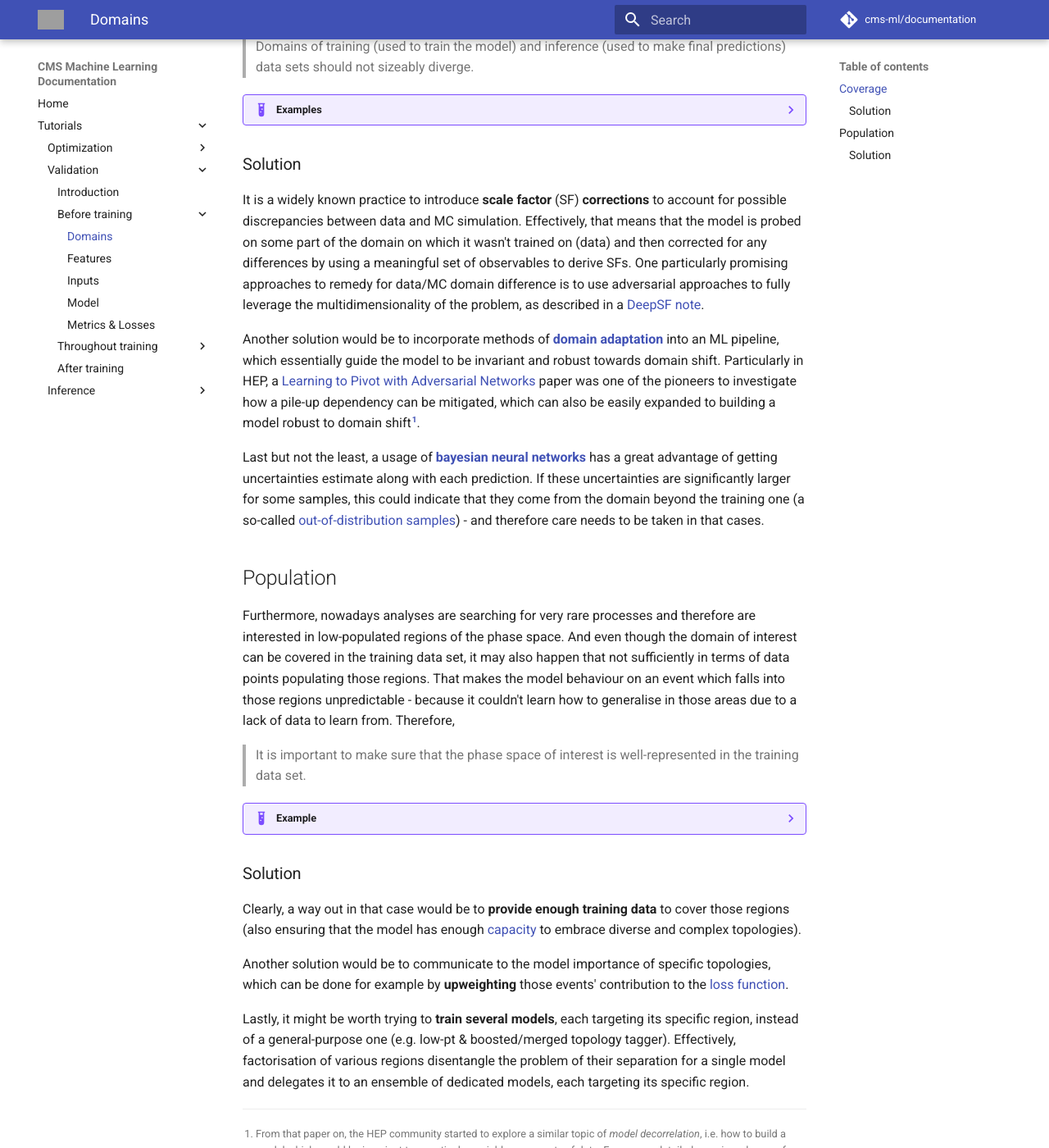
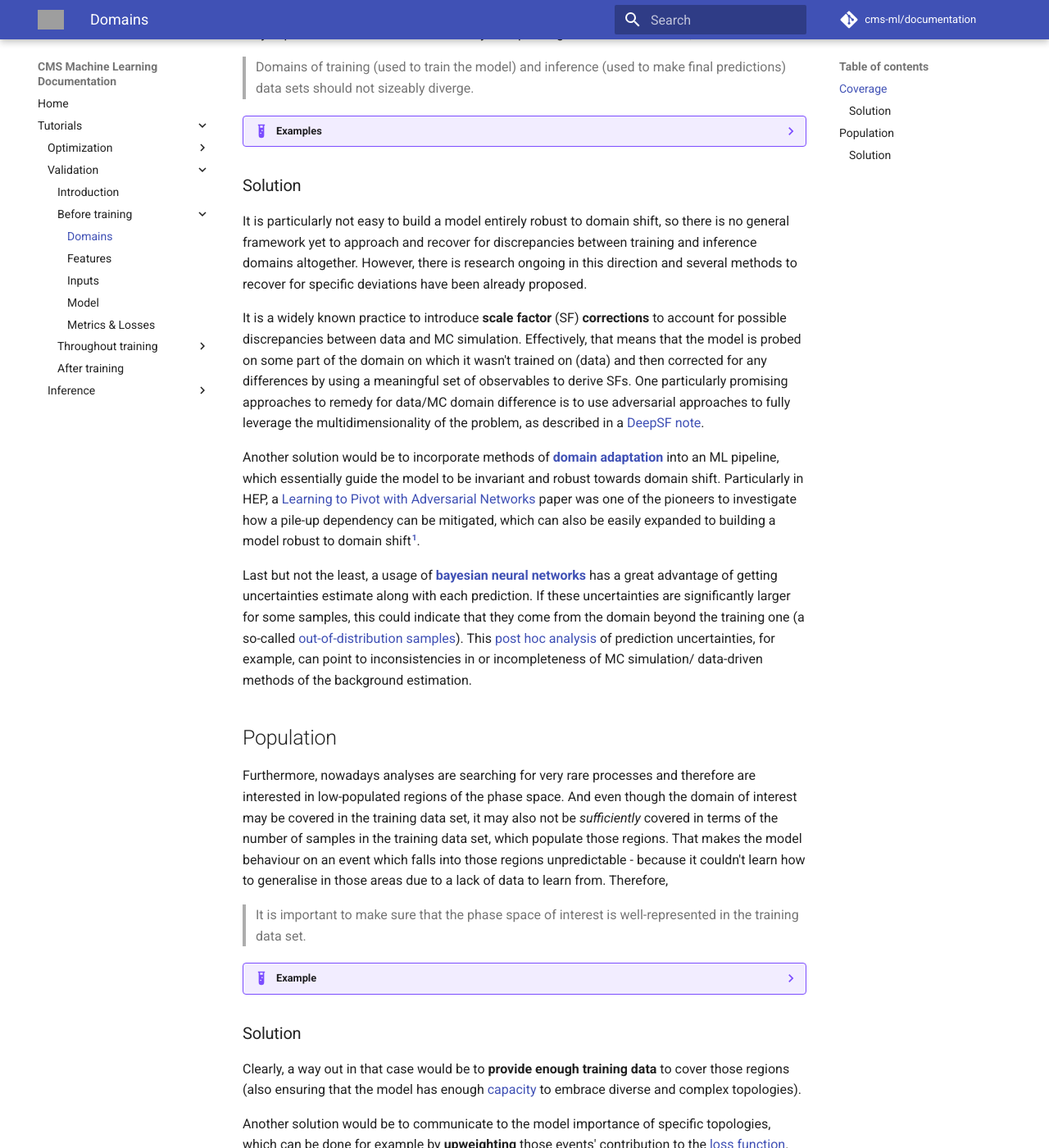
Before and after one commit to cms-ml/documentation, an MkDocs documentation site: the page built from content/validation/before/domains.md, in a window 1280 px wide and 1400 px high, scrolled down 590 px. Shown: the whole window at 82% size. Built offline with MkDocs 1.6.1 and Material for MkDocs 9.7.7, drawn with Linux system fonts in a browser that asks for light colours; comment, search, counter and statistics services are not loaded; some of the changed text lies outside the part shown; grey boxes are pictures that could not be loaded.

Commit message:
implement comments

```diff
--- a/content/validation/before/domains.md
+++ b/content/validation/before/domains.md
@@ -1,7 +1,7 @@
-Data plays a crucial role in the process of training any ML model. It is something from which the model learns to solve a given task and therefore care needs to be taken with its handling:
+Data plays a crucial role in the process of training any ML model. It is something from which the model learns to solve a given task and therefore care needs to be taken with its handling. There are two main considerations when collecting and preparing data for an ML task:
 
-1. By making sure that a data set is relevant to the problem and no deviation from expectations is introduced. This makes sure that the model doesn't incorporate undesired fluctuations or features.
-1. By performing a proper preprocessing of the data set so that the training step goes smoothly.
+1. The data set should be relevant to the problem and should represent the underlying structure of the problem without containing potential biases and irrelevant deviations (e.g. MC simulation artefacts).
+1. A proper preprocessing of the data set should be performed so that the training step goes smoothly.
 
 In this section a general [domain perspective](https://en.wikipedia.org/wiki/Domain_adaptation) on data will be covered. In the following sections a more granular look will be taken from the side of features and construction of inputs to the model.
 
@@ -15,14 +15,16 @@
 
 ### Solution
 
+It is particularly not easy to build a model entirely robust to domain shift, so there is no general framework yet to approach and recover for discrepancies between training and inference domains altogether. However, there is research ongoing in this direction and several methods to recover for specific deviations have been already proposed.
+
 It is a widely known practice to introduce **scale factor** (SF) **corrections** to account for possible discrepancies between data and MC simulation. Effectively, that means that the model is probed on some part of the domain on which it wasn't trained on (data) and then corrected for any differences by using a meaningful set of observables to derive SFs. One particularly promising approaches to remedy for data/MC domain difference is to use adversarial approaches to fully leverage the multidimensionality of the problem, as described in a [DeepSF note](https://cds.cern.ch/record/2666647).
 
 Another solution would be to incorporate methods of [**domain adaptation**](https://github.com/zhaoxin94/awesome-domain-adaptation) into an ML pipeline, which essentially guide the model to be invariant and robust towards domain shift. Particularly in HEP, a [Learning to Pivot with Adversarial Networks](https://arxiv.org/pdf/1611.01046.pdf) paper was one of the pioneers to investigate how a pile-up dependency can be mitigated, which can also be easily expanded to building a model robust to domain shift[^1].
 
-Last but not the least, a usage of [**bayesian neural networks**]() has a great advantage of getting uncertainties estimate along with each prediction. If these uncertainties are significantly larger for some samples, this could indicate that they come from the domain beyond the training one (a so-called [out-of-distribution samples](https://ai.googleblog.com/2019/12/improving-out-of-distribution-detection.html)) - and therefore care needs to be taken in that cases.
+Last but not the least, a usage of [**bayesian neural networks**](../../inference/bayes.md) has a great advantage of getting uncertainties estimate along with each prediction. If these uncertainties are significantly larger for some samples, this could indicate that they come from the domain beyond the training one (a so-called [out-of-distribution samples](https://ai.googleblog.com/2019/12/improving-out-of-distribution-detection.html)). This [post hoc analysis](https://arxiv.org/abs/1904.10004) of prediction uncertainties, for example, can point to inconsistencies in or incompleteness of MC simulation/ data-driven methods of the background estimation.
 
 ## Population
-Furthermore, nowadays analyses are searching for very rare processes and therefore are interested in low-populated regions of the phase space. And even though the domain of interest can be covered in the training data set, it may also happen that not sufficiently in terms of data points populating those regions. That makes the model behaviour on an event which falls into those regions unpredictable - because it couldn't learn how to generalise in those areas due to a lack of data to learn from. Therefore,
+Furthermore, nowadays analyses are searching for very rare processes and therefore are interested in low-populated regions of the phase space. And even though the domain of interest may be covered in the training data set, it may also not be _sufficiently_ covered in terms of the number of samples in the training data set, which populate those regions. That makes the model behaviour on an event which falls into those regions unpredictable - because it couldn't learn how to generalise in those areas due to a lack of data to learn from. Therefore,
 > It is important to make sure that the phase space of interest is well-represented in the training data set.
 
 ??? example "Example"
```
